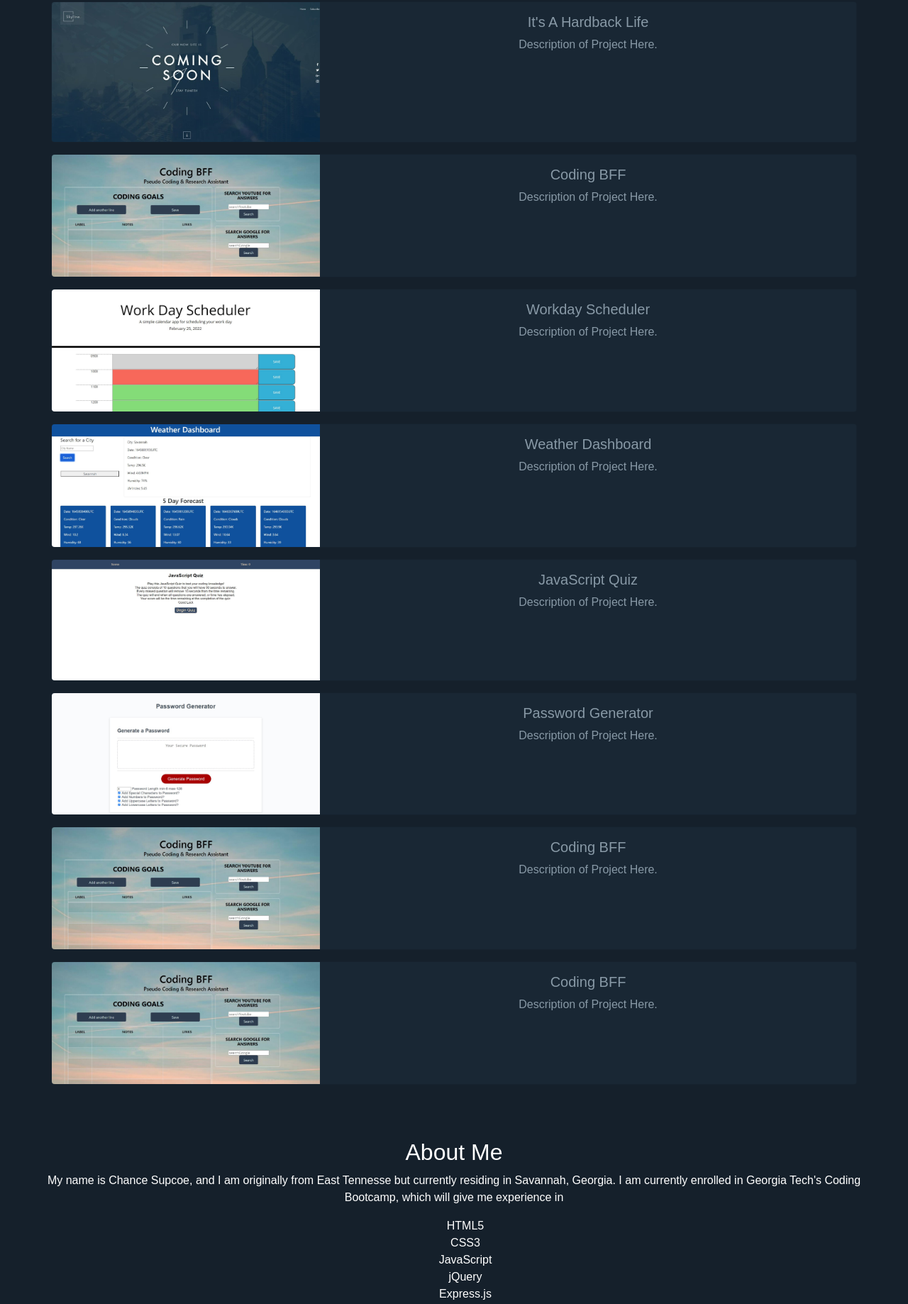
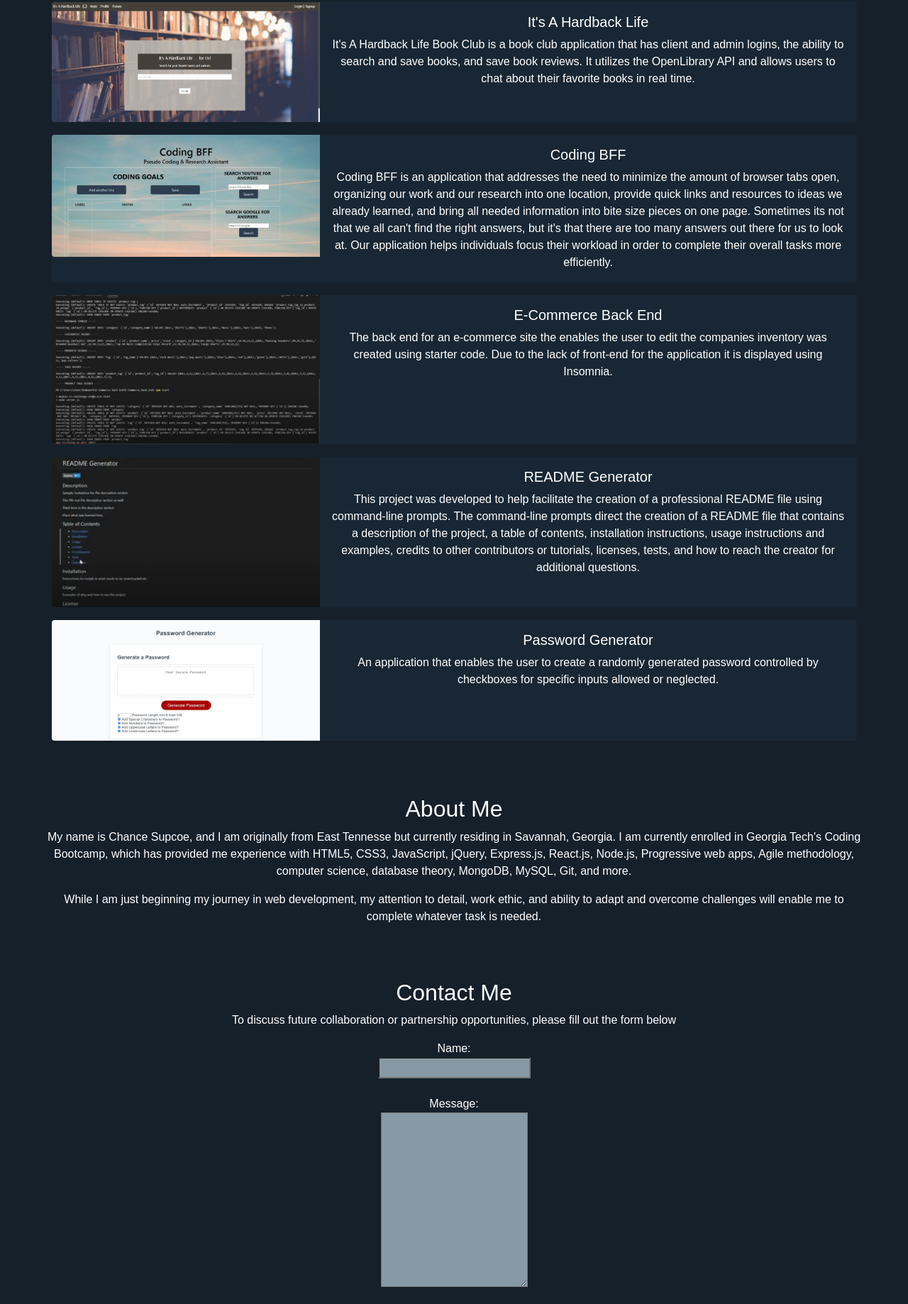
Before and after one commit to ChanceSupcoe/SupcoePortfolio, a plain HTML site: page index.html in a window 1280 px wide. Shown: the part 962-2800 px from the top of the page at 71% size. Drawn offline with nearby package versions, Linux system fonts and the light colour scheme.

Commit message:
updated with cards/new screenshots

```diff
--- a/assets/style.css
+++ b/assets/style.css
@@ -15,7 +15,7 @@ body {
 
 
 #header {
-	padding-top: 20px;
+	padding-top: 30px;
 	text-align: center;
 	background: var(--backgroundcolor);
 	color: var(--primarytext);
@@ -104,6 +104,6 @@ body {
 
 #cardBody {
 	background-color: var(--cardcolor);
-	color: var(--secondarytext);
+	color: var(--primarytext);
 	text-align: center;
 }
--- a/index.html
+++ b/index.html
@@ -18,9 +18,9 @@
                   Menu
                 </a>
                 <ul class="dropdown-menu" aria-labelledby="dropdownMenuLink">
-                    <li><a class="nav-item" href="#about-me">About Me</a></li>
                     <li><a class="nav-item" href="#header">Home</a></li>
                     <li><a class="nav-item" href="#portfolio">Portfolio</a></li>
+                    <li><a class="nav-item" href="#about-me">About Me</a></li>
                     <li><a class="nav-item" href="#contact">Contact Me</a></li>
                   </ul>
               </div>
@@ -37,10 +37,6 @@
         </div>
 
 
-
-
-        <!--CONTINUE WORKING HERE-->
-
         <div class="container-fluid" id="container">
             <section id="portfolio">
                 <article class="header2">
@@ -50,12 +46,14 @@
                     <div class="card mb-3" id="cardBody">
                         <div class="row g-0">
                           <div class="col-md-4">
-                            <img src="images/coming-soon.jpg" class="img-fluid rounded-start" alt="Newest Project">
+                            <a href="https://a-hardback-life.herokuapp.com/">
+                                <img src="images/Hardback-Life.JPG" class="img-fluid rounded-start" alt="Hardback Life">
+                            </a>
                           </div>
                           <div class="col-md-8">
                             <div class="card-body">
                               <h5 class="card-title">It's A Hardback Life</h5>
-                              <p class="card-text">Description of Project Here.</p>
+                              <p class="card-text">It's A Hardback Life Book Club is a book club application that has client and admin logins, the ability to search and save books, and save book reviews. It utilizes the OpenLibrary API and allows users to chat about their favorite books in real time.</p>
                             </div>
                           </div>
                         </div>
@@ -65,12 +63,14 @@
                     <div class="card mb-3" id="cardBody">
                         <div class="row g-0">
                           <div class="col-md-4">
+                            <a href="https://kashane1.github.io/alpha-1-prime/">
                             <img src="images/Coding BFF IMG.JPG" class="img-fluid rounded-start" alt="Coding BFF">
+                            </a>
                           </div>
                           <div class="col-md-8">
                             <div class="card-body">
                               <h5 class="card-title">Coding BFF</h5>
-                              <p class="card-text">Description of Project Here.</p>
+                              <p class="card-text">Coding BFF is an application that addresses the need to minimize the amount of browser tabs open, organizing our work and our research into one location, provide quick links and resources to ideas we already learned, and bring all needed information into bite size pieces on one page. Sometimes its not that we all can't find the right answers, but it's that there are too many answers out there for us to look at. Our application helps individuals focus their workload in order to complete their overall tasks more efficiently.</p>
                             </div>
                           </div>
                         </div>
@@ -79,12 +79,14 @@
                       <div class="card mb-3" id="cardBody">
                         <div class="row g-0">
                           <div class="col-md-4">
-                            <img src="images/Workday Scheduler IMG.JPG" class="img-fluid rounded-start" alt="Workday-Scheduler">
+                            <a href="https://github.com/ChanceSupcoe/E-Commerce_Back_End">
+                            <img src="images/E-Commerce-Pic.JPG" class="img-fluid rounded-start" alt="E-Commerce">
+                            </a>
                             </div>
                           <div class="col-md-8">
                             <div class="card-body">
-                              <h5 class="card-title">Workday Scheduler</h5>
-                              <p class="card-text">Description of Project Here.</p>
+                              <h5 class="card-title">E-Commerce Back End</h5>
+                              <p class="card-text">The back end for an e-commerce site the enables the user to edit the companies inventory was created using starter code. Due to the lack of front-end for the application it is displayed using Insomnia.</p>
                             </div>
                           </div>
                         </div>
@@ -93,12 +95,15 @@
                       <div class="card mb-3" id="cardBody">
                         <div class="row g-0">
                           <div class="col-md-4">
-                            <img src="images/Weather Dashboard.JPG" class="img-fluid rounded-start" alt="Weather-Dashboard">
+                            <a href="https://github.com/ChanceSupcoe/README-Generator">
+                            <img src="images/README-Snip.JPG" class="img-fluid rounded-start" alt="README-Generator">
+                            </a>
                           </div>
                           <div class="col-md-8">
                             <div class="card-body">
-                              <h5 class="card-title">Weather Dashboard</h5>
-                              <p class="card-text">Description of Project Here.</p>
+                              <h5 class="card-title">README Generator</h5>
+                              <p class="card-text">This project was developed to help facilitate the creation of a professional README file using command-line prompts.
+                                The command-line prompts direct the creation of a README file that contains a description of the project, a table of contents, installation instructions, usage instructions and examples, credits to other contributors or tutorials, licenses, tests, and how to reach the creator for additional questions.</p>
                             </div>
                           </div>
                         </div>
@@ -107,103 +112,48 @@
                       <div class="card mb-3" id="cardBody">
                         <div class="row g-0">
                           <div class="col-md-4">
-                            <img src="images/Java Quiz IMG.JPG" class="img-fluid rounded-start" alt="Java_Quiz">
+                            <a href="https://chancesupcoe.github.io/Password_Generator/">
+                            <img src="images/Password Generator IMG.JPG" class="img-fluid rounded-start" alt="Password Generator">
+                            </a>
                           </div>
                           <div class="col-md-8">
                             <div class="card-body">
-                              <h5 class="card-title">JavaScript Quiz </h5>
-                              <p class="card-text">Description of Project Here.</p>
+                              <h5 class="card-title">Password Generator</h5>
+                              <p class="card-text">An application that enables the user to create a randomly generated password controlled by checkboxes for specific inputs allowed or neglected.</p>
                             </div>
                           </div>
                         </div>
                       </div>
 
-                      <div class="card mb-3" id="cardBody">
-                        <div class="row g-0">
-                          <div class="col-md-4">
-                            <img src="images/Password Generator IMG.JPG" class="img-fluid rounded-start" alt="Password_Generator">
-                          </div>
-                          <div class="col-md-8">
-                            <div class="card-body">
-                              <h5 class="card-title">Password Generator</h5>
-                              <p class="card-text">Description of Project Here.</p>
-                            </div>
-                          </div>
-                        </div>
-                      </div>
-
-                      <div class="card mb-3" id="cardBody">
-                        <div class="row g-0">
-                          <div class="col-md-4">
-                            <img src="images/Coding BFF IMG.JPG" class="img-fluid rounded-start" alt="Coding BFF">
-                          </div>
-                          <div class="col-md-8">
-                            <div class="card-body">
-                              <h5 class="card-title">Coding BFF</h5>
-                              <p class="card-text">Description of Project Here.</p>
-                            </div>
-                          </div>
-                        </div>
-                      </div>
-
-                      <div class="card mb-3" id="cardBody">
-                        <div class="row g-0">
-                          <div class="col-md-4">
-                            <img src="images/Coding BFF IMG.JPG" class="img-fluid rounded-start" alt="Coding BFF">
-                          </div>
-                          <div class="col-md-8">
-                            <div class="card-body">
-                              <h5 class="card-title">Coding BFF</h5>
-                              <p class="card-text">Description of Project Here.</p>
-                            </div>
-                          </div>
-                        </div>
-                      </div>
-
-
                 </article>
             </section>
         </div>
 
-        <!--Portfolio-->
 
-
-        <!--About Me-->
         <section id="about-me" class="header2">
             <h2>About Me</h2>
-            <p>My name is Chance Supcoe, and I am originally from East Tennesse but currently residing in Savannah, Georgia. I am currently enrolled in Georgia Tech's Coding Bootcamp, which will give me experience in</p>
-                <ul class="list">
-                    <li>HTML5</li>
-                    <li>CSS3</li>
-                    <li>JavaScript</li>
-                    <li>jQuery</li>
-                    <li>Express.js</li>
-                    <li>React.js</li>
-                    <li>Node.js</li>
-                    <li>Progressive web apps</li>
-                    <li>Agile methodology</li>
-                    <li>Computer science</li>
-                    <li>Database theory</li>
-                    <li>MongoDB</li>
-                    <li>MySQL</li>
-                    <li>Git</li>
-                    <li>And More</li>
-                </ul>
-            <p>I am just beginning my journey in web development, my attention to detail, work ethic, and ability to adapt and overcome challenges will enable me to complete whatever task is needed. </p>
+            <p>My name is Chance Supcoe, and I am originally from East Tennesse but currently residing in Savannah, Georgia. I am currently enrolled in Georgia Tech's Coding Bootcamp, which has provided me experience with
+                HTML5, CSS3, JavaScript, jQuery, Express.js, React.js, Node.js, Progressive web apps, Agile methodology, computer science, database theory, MongoDB, MySQL, Git, and more.
+            </p>
+            <p>While I am just beginning my journey in web development, my attention to detail, work ethic, and ability to adapt and overcome challenges will enable me to complete whatever task is needed. </p>
         </section>
 
         <!-- Contact -->
+
+        <div class="container-fluid" id="container">
             <section id="contact" class="header2">
                 <h2>Contact Me</h2>
                 <p>To discuss future collaboration or partnership opportunities, please fill out the form below</p>
                  <form action="mailto:chancesupcoe@gmail.com" method="post" enctype="multipart/form-data" name="EmailForm">
-                Name:<br><input type="text" size="40" name="ContactName"><br><br>
-                Message:<br><textarea name="ContactComment" rows="25" cols="40"></textarea>
+                     Name:<br><input type="text" name="ContactName" size="20"><br><br>
+                     Message:<br><textarea name="ContactComment" rows="10" cols="20"></textarea>
                      <br><br><input type="submit" value="Submit">
                  </form>
                  <br>
                  <br>
             </section>
+        </div>
+
 
         <script src="https://cdn.jsdelivr.net/npm/bootstrap@5.1.3/dist/js/bootstrap.bundle.min.js" integrity="sha384-ka7Sk0Gln4gmtz2MlQnikT1wXgYsOg+OMhuP+IlRH9sENBO0LRn5q+8nbTov4+1p" crossorigin="anonymous"></script>
 	</body>
```
Also changed, not shown: images/E-Commerce-Pic.JPG (added), images/Hardback-Life.JPG (added), images/Java Quiz IMG.JPG (deleted), images/README-Snip.JPG (added), images/Weather Dashboard.JPG (deleted), images/Workday Scheduler IMG.JPG (deleted), 1 other file. Lines whose indentation alone changed are shown as unchanged.
